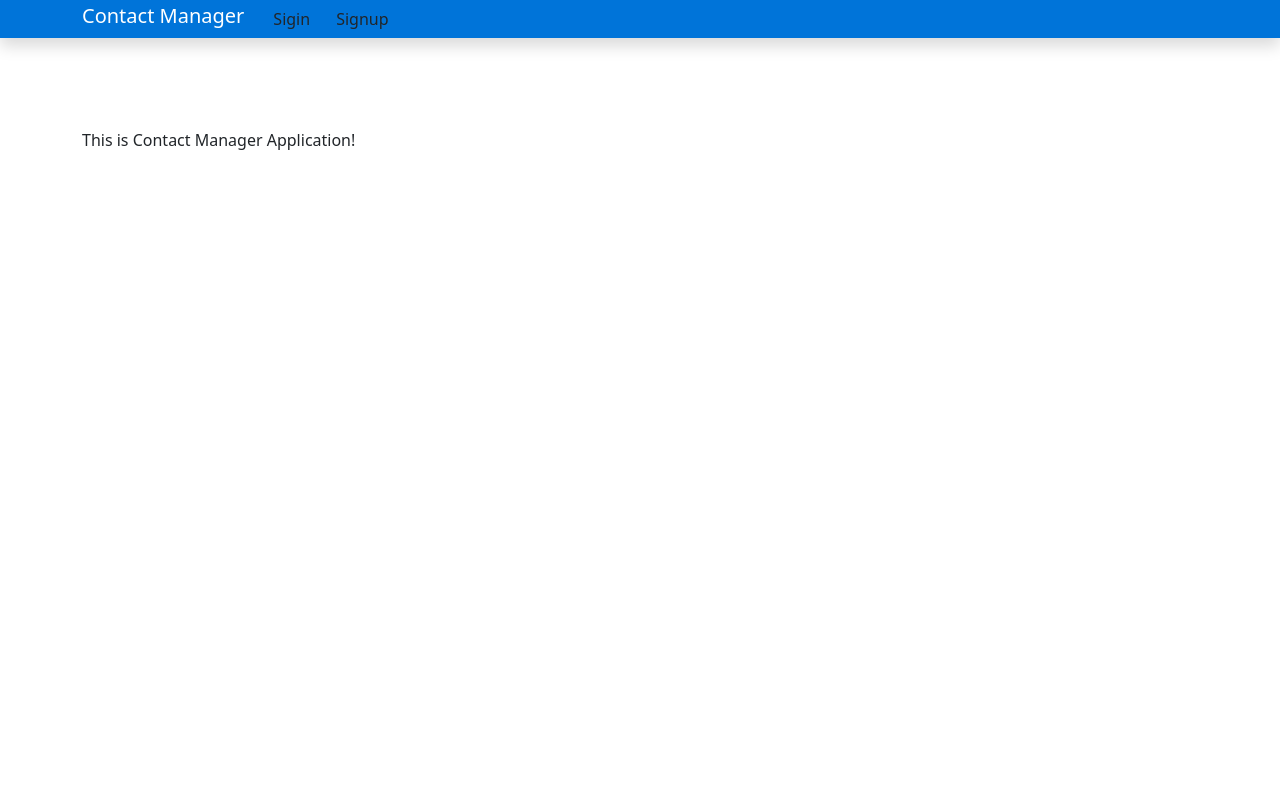
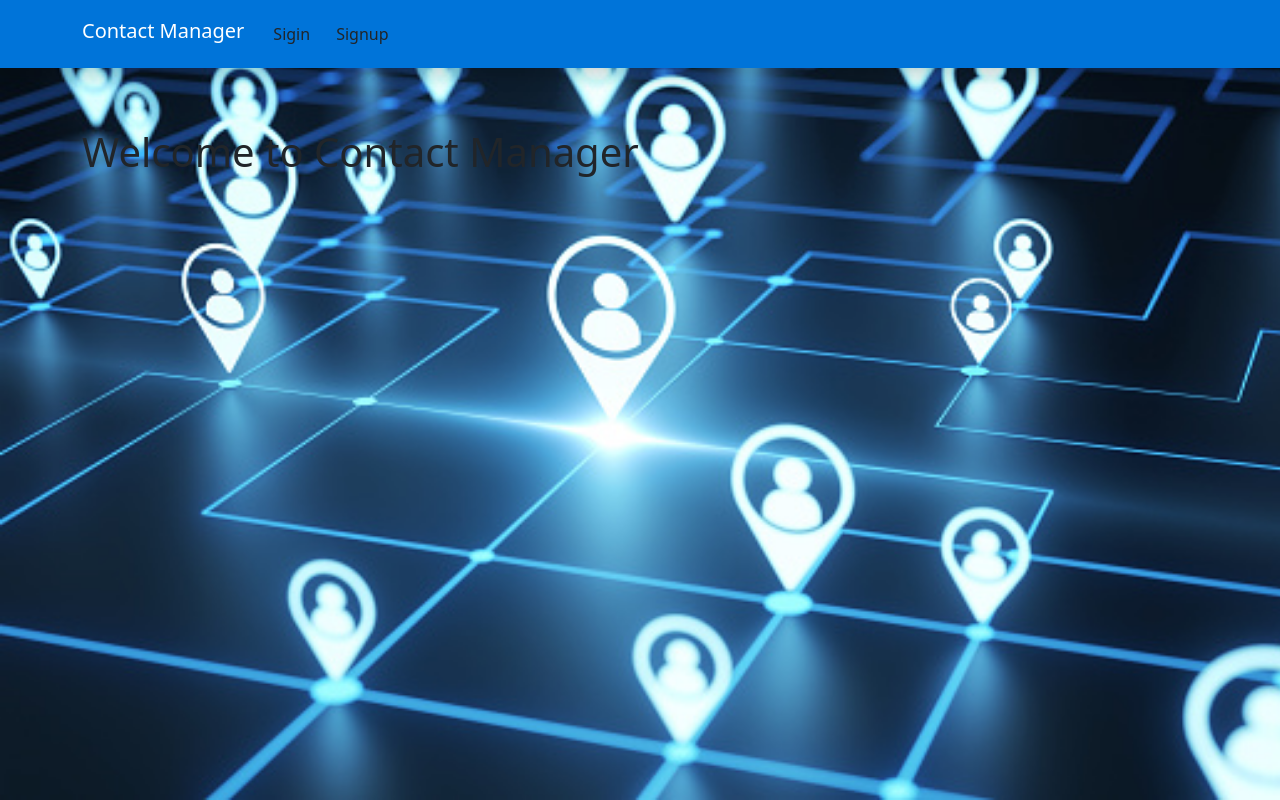
Before and after one commit to meashishpokhrel/contact-manager, a React (Create React App) app in the folder client/: page / in a window 1280 px wide. Built offline with nearby package versions, Linux system fonts and the light colour scheme.

Commit message:
desigsn improvement

```diff
--- a/client/src/assets/styles/App.scss
+++ b/client/src/assets/styles/App.scss
@@ -0,0 +1,15 @@
+
+/***********HOME SCREEN*******************/
+.homepageImg{
+    font-size: 34px;
+}
+body{
+    background: url(../img/contact.jpg);
+    background-size: cover;
+    background-repeat: no-repeat;
+    height: 100vh;
+    width: 100%;
+}
+
+
+/**************HOME SCREEN****************/
--- a/client/src/assets/styles/index.scss
+++ b/client/src/assets/styles/index.scss
@@ -11,3 +11,6 @@ $theme-colors:(
 body {
   padding-top: 7rem;
 }
+.navar{
+  padding: 15px;
+}
--- a/client/src/component/pages/Home.js
+++ b/client/src/component/pages/Home.js
@@ -1,7 +1,13 @@
 import React from "react";
 
 function Home() {
-  return <div>This is Contact Manager Application! </div>;
+  return (
+    <>
+      <div className="homepage">
+        <h1 className="homepageText">Welcome to Contact Manager </h1>
+      </div>
+    </>
+  );
 }
 
 export default Home;
```
Also changed, not shown: client/src/assets/img/contact.jpg (added).
